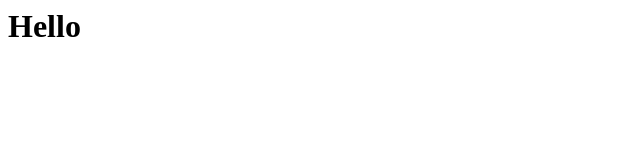
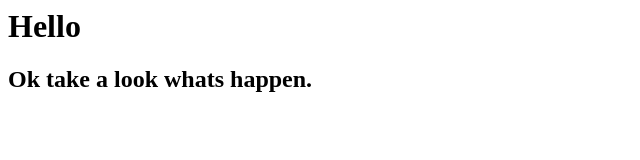
Before and after one commit to renebergenorth/privateProject, a plain HTML site: page index.html in a window 1280 px wide. Shown: the whole page, without its empty margins (0-640 px from the left). Drawn offline with Linux system fonts and the light colour scheme.

Commit message:
Update index.html

```diff
--- a/index.html
+++ b/index.html
@@ -4,5 +4,6 @@
   </head>
   <body>
   <h1>Hello</h1>
+    <h2>Ok take a look whats happen. </h2>
   </body>
 </html>
```
